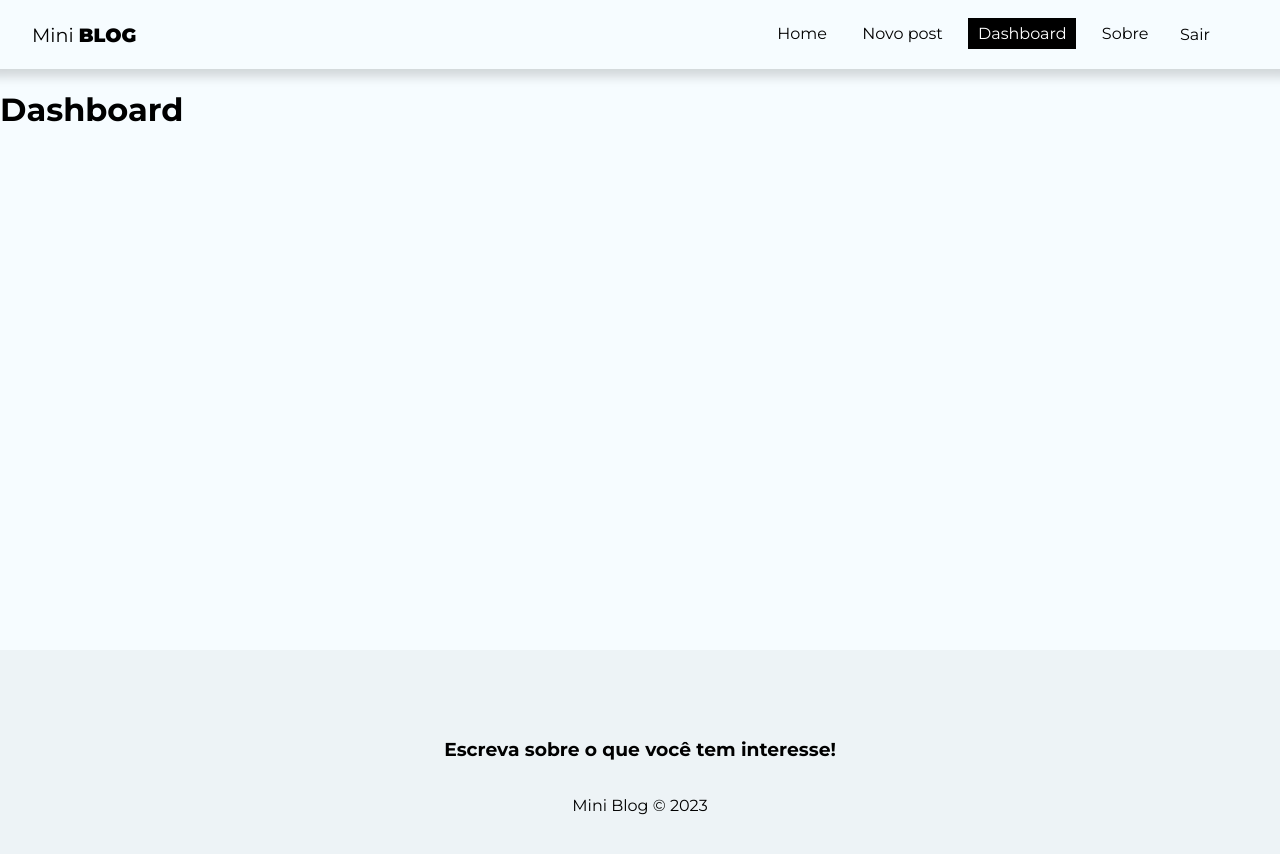
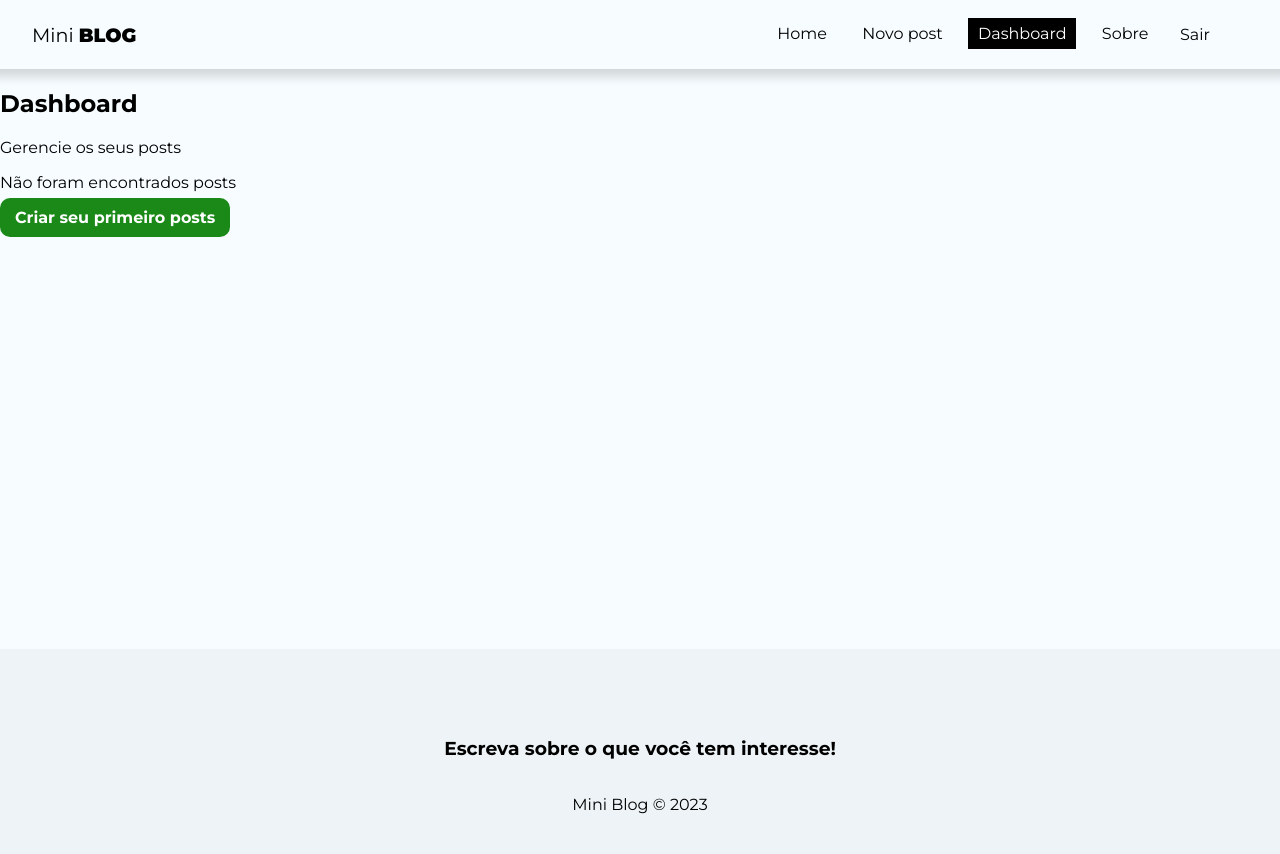
Before and after one commit to Merus23/Miniblog, a React (Vite) app: page /dashboard in a window 1280 px wide. Shown: the top 854 px of the page. Built offline with nearby package versions, Linux system fonts and the light colour scheme; no server answers; sample sign-in values are in the browser's storage.

Commit message:
feat: custumize the dashboard page

```diff
--- a/src/pages/Dashboard/Dashboard.jsx
+++ b/src/pages/Dashboard/Dashboard.jsx
@@ -1,9 +1,31 @@
 import React from 'react'
 import styles from './Dashboard.module.css'
+
+import { Link } from 'react-router-dom'
+import {useAuthValue} from '../../context/AuthContext'
+import {useFetchDocuments} from '../../hooks/useFetchDocuments'
+
+
 const Dashboard = () => {
+  const {user} = useAuthValue()
+  const uid = user.uid
+
+  const post = []
+
   return (
     <div>
-      <h1>Dashboard</h1>
+      <h2>Dashboard</h2>
+      <p>Gerencie os seus posts</p>
+      {post && post.length === 0 ? (
+        <div className={styles.noposts}>
+          <p>Não foram encontrados posts</p>
+          <Link to="/posts/create" className='btn'>Criar seu primeiro posts</Link>
+        </div>
+      ) : (
+        <div>
+          Tem post!
+        </div>
+      )}
     </div>
   )
 }
```
